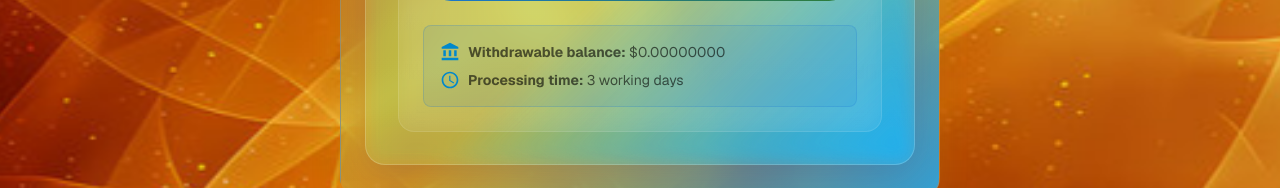
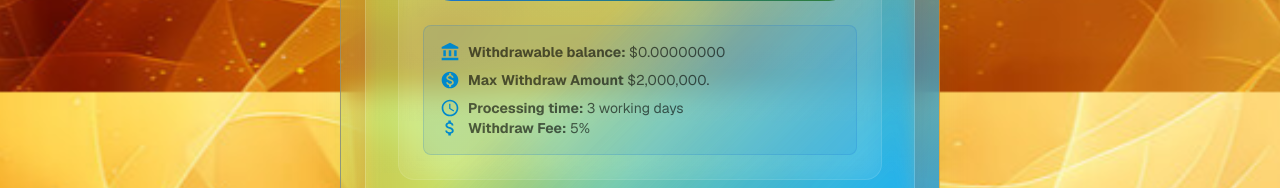
Before and after one commit to luxapientia/Web-Portal, a Next.js app: page /wallet/withdraw in a window 1280 px wide. Shown: the part 708-896 px from the top of the page. Built offline with nearby package versions, Linux system fonts and the light colour scheme; no server answers.

Commit message:
Add max withdraw amount and fee display in WithdrawPage: Introduce visual indicators for maximum withdrawable amount and associated fees, enhancing user clarity on withdrawal limits and costs.

```diff
--- a/src/app/wallet/withdraw/page.tsx
+++ b/src/app/wallet/withdraw/page.tsx
@@ -6,7 +6,9 @@ import {
     MoneyOff as WithdrawIcon,
     ArrowBack as ArrowBackIcon,
     AccountBalance as BalanceIcon,
-    AccessTime as TimeIcon
+    AccessTime as TimeIcon,
+    MonetizationOn as MaxAmountIcon,
+    AttachMoney as FeeIcon
 } from '@mui/icons-material';
 import { useState, useEffect } from 'react';
 import { useRouter } from 'next/navigation';
@@ -432,10 +434,22 @@ export default function WithdrawPage() {
                                             <strong>Withdrawable balance:</strong> ${withdrawableBalance.toFixed(8)}
                                         </Typography>
                                     </Box>
+                                    <Box sx={{ display: 'flex', alignItems: 'center', gap: 1, mb: 1 }}>
+                                        <MaxAmountIcon  sx={{ color: 'primary.main', fontSize: 20 }} />
+                                        <Typography variant="body2" color="text.secondary">
+                                            <strong>Max Withdraw Amount</strong> $2,000,000.
+                                        </Typography>
+                                    </Box>
                                     <Box sx={{ display: 'flex', alignItems: 'center', gap: 1 }}>
                                         <TimeIcon sx={{ color: 'primary.main', fontSize: 20 }} />
                                         <Typography variant="body2" color="text.secondary">
                                             <strong>Processing time:</strong> 3 working days
+                                        </Typography>
+                                    </Box>
+                                    <Box sx={{ display: 'flex', alignItems: 'center', gap: 1 }}>
+                                        <FeeIcon  sx={{ color: 'primary.main', fontSize: 20 }} />
+                                        <Typography variant="body2" color="text.secondary">
+                                            <strong>Withdraw Fee:</strong> 5%
                                         </Typography>
                                     </Box>
                                 </Paper>
```
